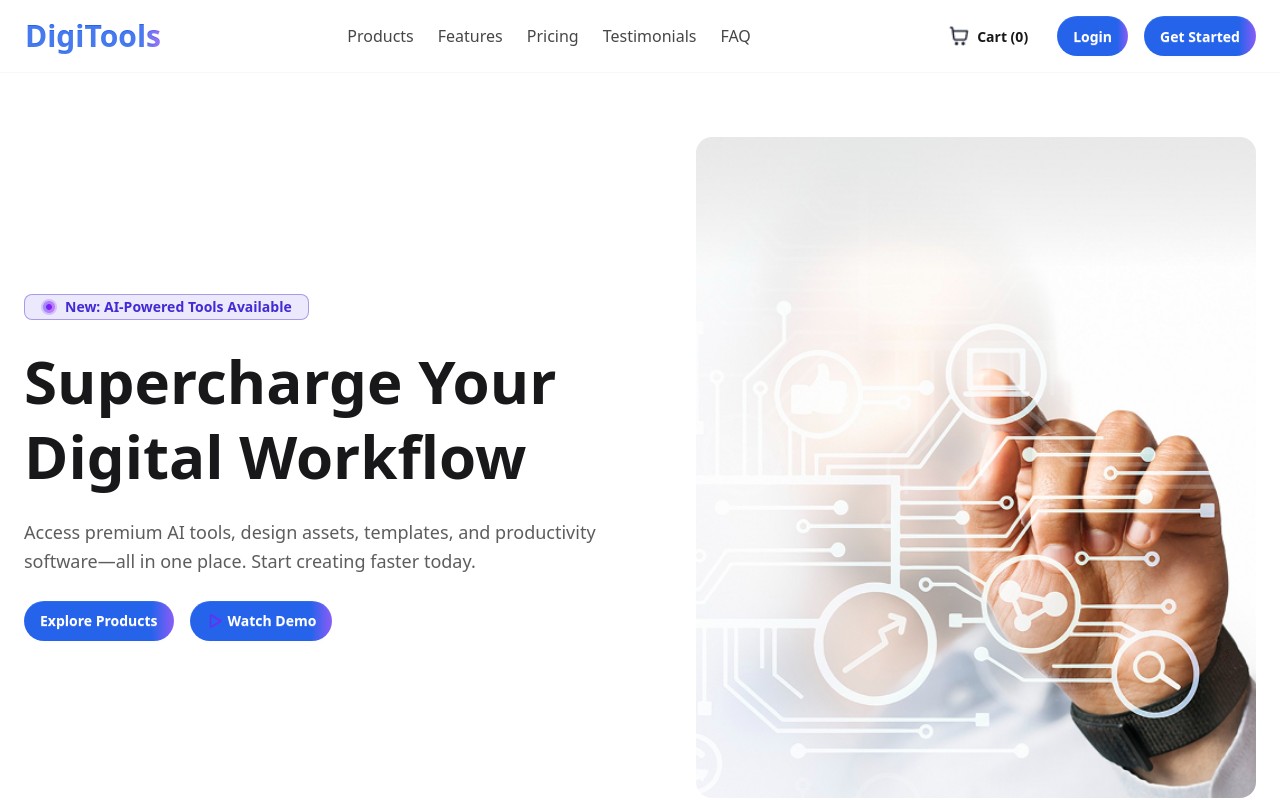
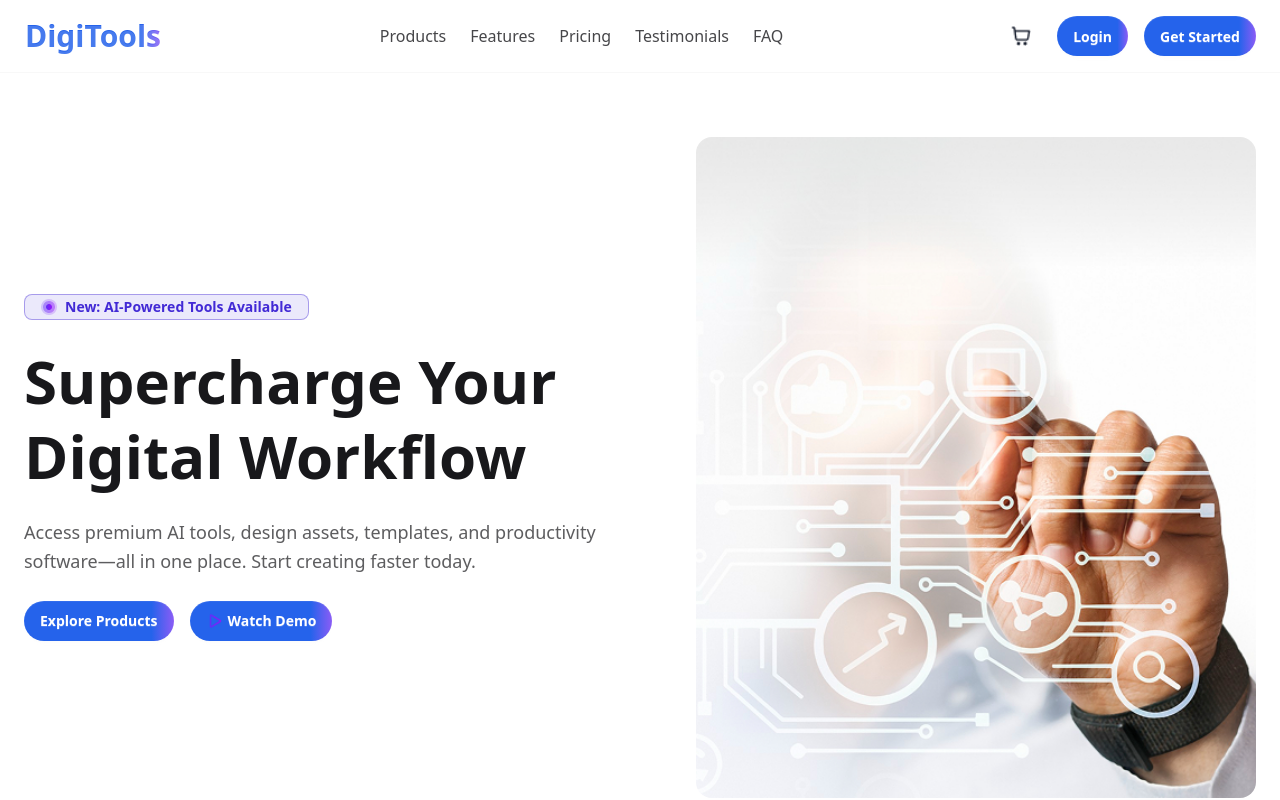
Before and after one commit to SAJNUS/Programming-Hero-Assignment-6, a React (Vite) app: page /#/ in a window 1280 px wide. Shown: the top 800 px of the page. Built offline with nearby package versions, Linux system fonts and the light colour scheme.

Commit message:
update navbar cart with badge indicator

```diff
--- a/src/components/Navbar.jsx
+++ b/src/components/Navbar.jsx
@@ -20,9 +20,13 @@ function Navbar({ cartCount = 0 }) {
           </nav>
 
           <div className="hidden items-center gap-4 md:flex">
-            <button className="btn btn-ghost gap-2 rounded-full px-3 normal-case">
+            <button className="btn btn-ghost btn-circle relative">
               <img src={cartIcon} alt="Cart" className="h-5 w-5" />
-              <span>Cart ({cartCount})</span>
+              {cartCount > 0 && (
+                <span className="absolute -right-1 -top-1 flex h-5 min-w-5 items-center justify-center rounded-full bg-[linear-gradient(to_right,#2563eb_0%,#2563eb_85%,#8b5cf6_100%)] px-1 text-[10px] font-bold text-white">
+                  {cartCount}
+                </span>
+              )}
             </button>
             <button className="btn normal-case rounded-full border-none bg-[linear-gradient(to_right,#2563eb_0%,#2563eb_85%,#8b5cf6_100%)] text-white transition-all duration-300 hover:scale-105 hover:shadow-lg">
               Login
@@ -57,9 +61,13 @@ function Navbar({ cartCount = 0 }) {
                 </li>
               ))}
               <li className="mt-1">
-                <button className="btn btn-ghost w-full justify-start normal-case">
+                <button className="btn btn-ghost btn-circle relative">
                   <img src={cartIcon} alt="Cart" className="h-5 w-5" />
-                  Cart ({cartCount})
+                  {cartCount > 0 && (
+                    <span className="absolute -right-1 -top-1 flex h-5 min-w-5 items-center justify-center rounded-full bg-[linear-gradient(to_right,#2563eb_0%,#2563eb_85%,#8b5cf6_100%)] px-1 text-[10px] font-bold text-white">
+                      {cartCount}
+                    </span>
+                  )}
                 </button>
               </li>
               <li className="mt-2">
```
